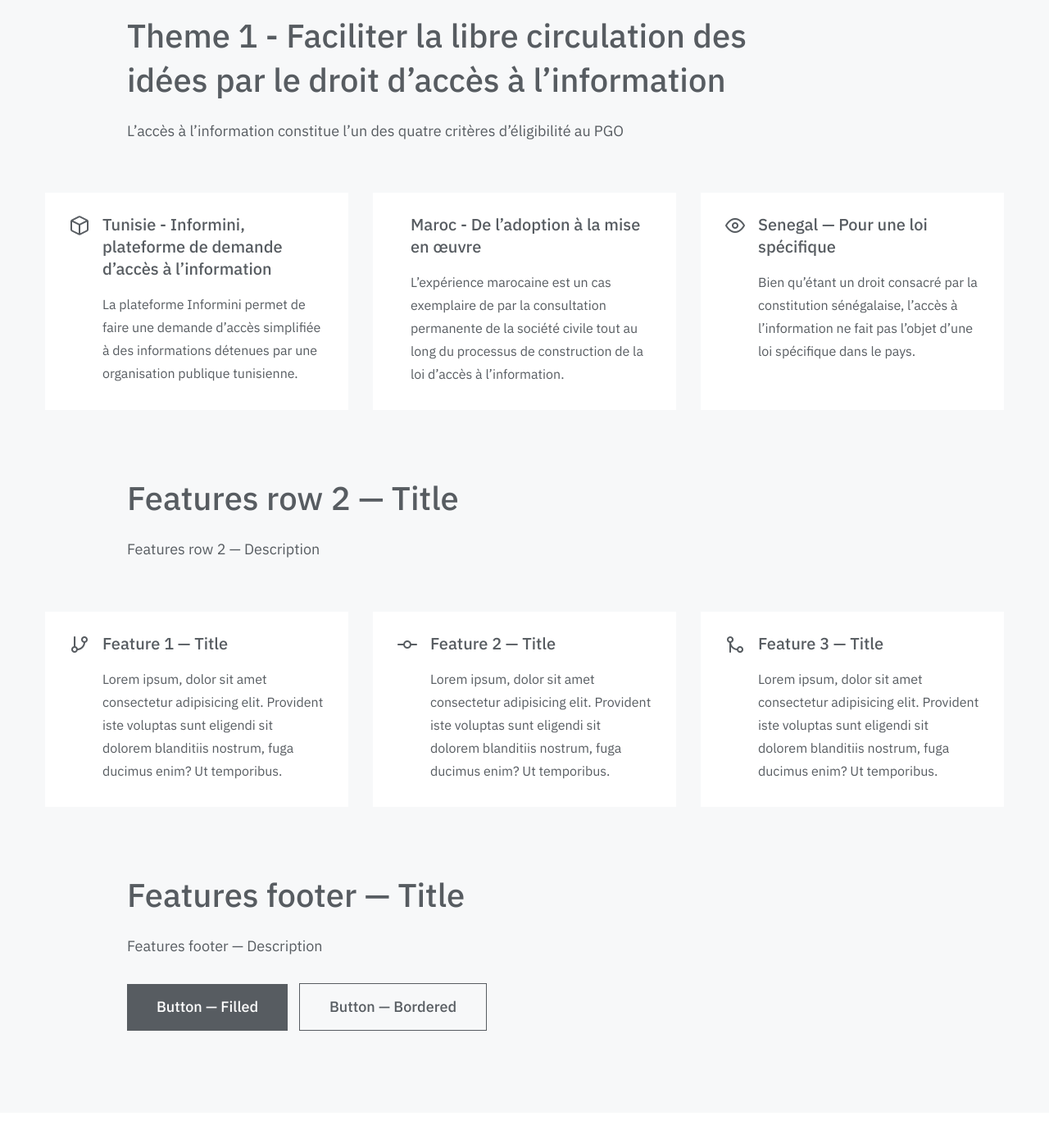
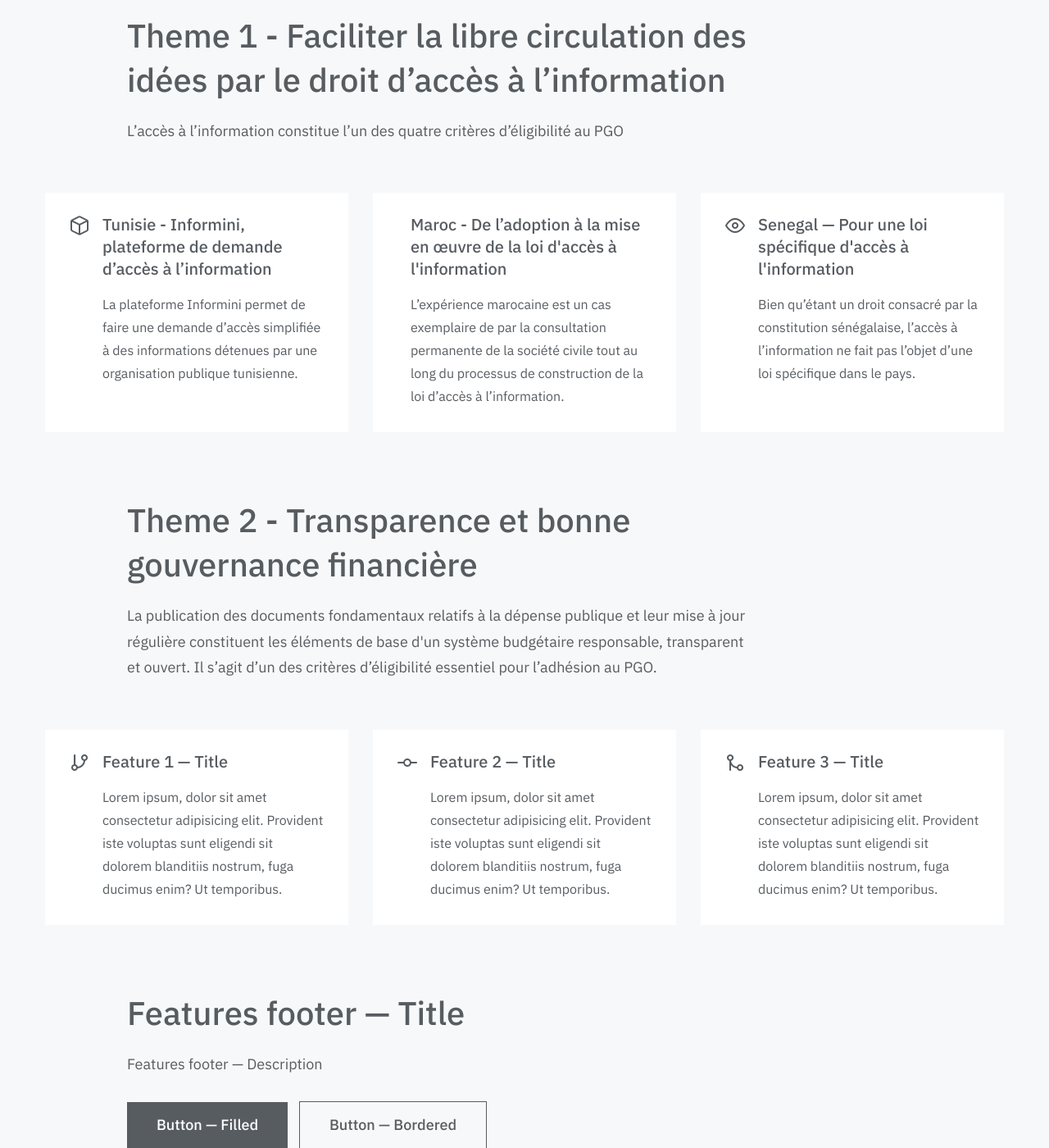
Before and after one commit to cecilaki/guide, a Jekyll site: the page built from index.md, in a window 1280 px wide and 1400 px high, scrolled down 644 px. Shown: the whole window at 82% size. Built offline with Jekyll 4.4.1, drawn with Linux system fonts in a browser that asks for light colours; some web fonts are replaced.

Commit message:
Update index.md

```diff
--- a/index.md
+++ b/index.md
@@ -34,14 +34,14 @@
               - title: Tunisie - Informini, plateforme de demande d’accès à l’information
                 description: La plateforme Informini permet de faire une demande d’accès simplifiée à des informations détenues par une organisation publique tunisienne.
                 icon: box # Choose from 266 icons in "Feather" icon set, list of all icons is available here - https://feathericons.com
-              - title: Maroc - De l’adoption à la mise en œuvre
+              - title: Maroc - De l’adoption à la mise en œuvre de la loi d'accès à l'information
                 description: L’expérience marocaine est un cas exemplaire de par la consultation permanente de la société civile tout au long du processus de construction de la loi d’accès à l’information.
                 icon: pen-tool
-              - title: Senegal — Pour une loi spécifique
+              - title: Senegal — Pour une loi spécifique d'accès à l'information
                 description: Bien qu’étant un droit consacré par la constitution sénégalaise, l’accès à l’information ne fait pas l’objet d’une loi spécifique dans le pays.
                 icon: eye
-        - title: Features row 2 — Title
-          description: Features row 2 — Description
+        - title: Theme 2 - Transparence et bonne gouvernance financière
+          description: La publication des documents fondamentaux relatifs à la dépense publique et leur mise à jour régulière constituent les éléments de base d'un système budgétaire responsable, transparent et ouvert. Il s’agit d’un des critères d’éligibilité essentiel pour l’adhésion au PGO.
           grid:
               - title: Feature 1 — Title
                 description: Lorem ipsum, dolor sit amet consectetur adipisicing elit. Provident iste voluptas sunt eligendi sit dolorem blanditiis nostrum, fuga ducimus enim? Ut temporibus.
```
